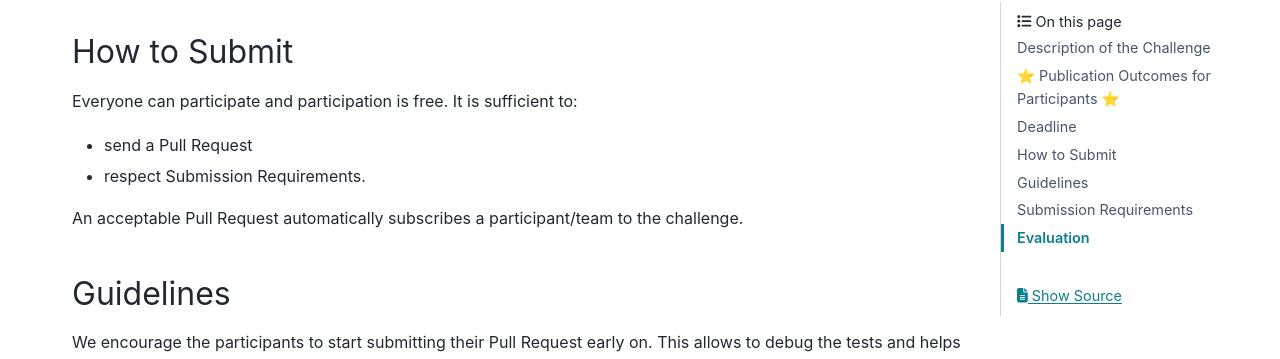
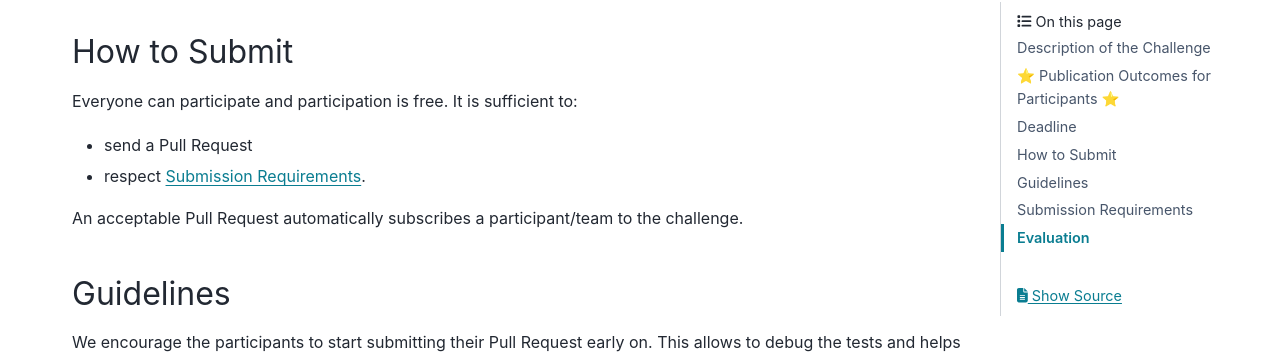
Before and after one commit to pyt-team/TopoModelX, a Sphinx documentation site: the page built from docs/challenge/index.rst, in a window 1280 px wide and 900 px high, scrolled down 1084 px. Shown: the part 94-453 px from the top of the window. Built offline with Sphinx 7.4.7 and the PyData theme 0.15.4, drawn with Linux system fonts in a browser that asks for light colours; part of the change alters nothing that is shown.

```diff
--- a/docs/challenge/index.rst
+++ b/docs/challenge/index.rst
@@ -32,7 +32,7 @@ How to Submit
 Everyone can participate and participation is free. It is sufficient to:
 
 - send a Pull Request
-- respect Submission Requirements.
+- respect `Submission Requirements <https://github.com/mathildepapillon/TopoModelX/blob/82f967dc699f12f47af93b84eb9cf8368471bb80/docs/challenge/index.rst?plain=1#L51>`_.
 
 An acceptable Pull Request automatically subscribes a participant/team to the challenge.
 
```
